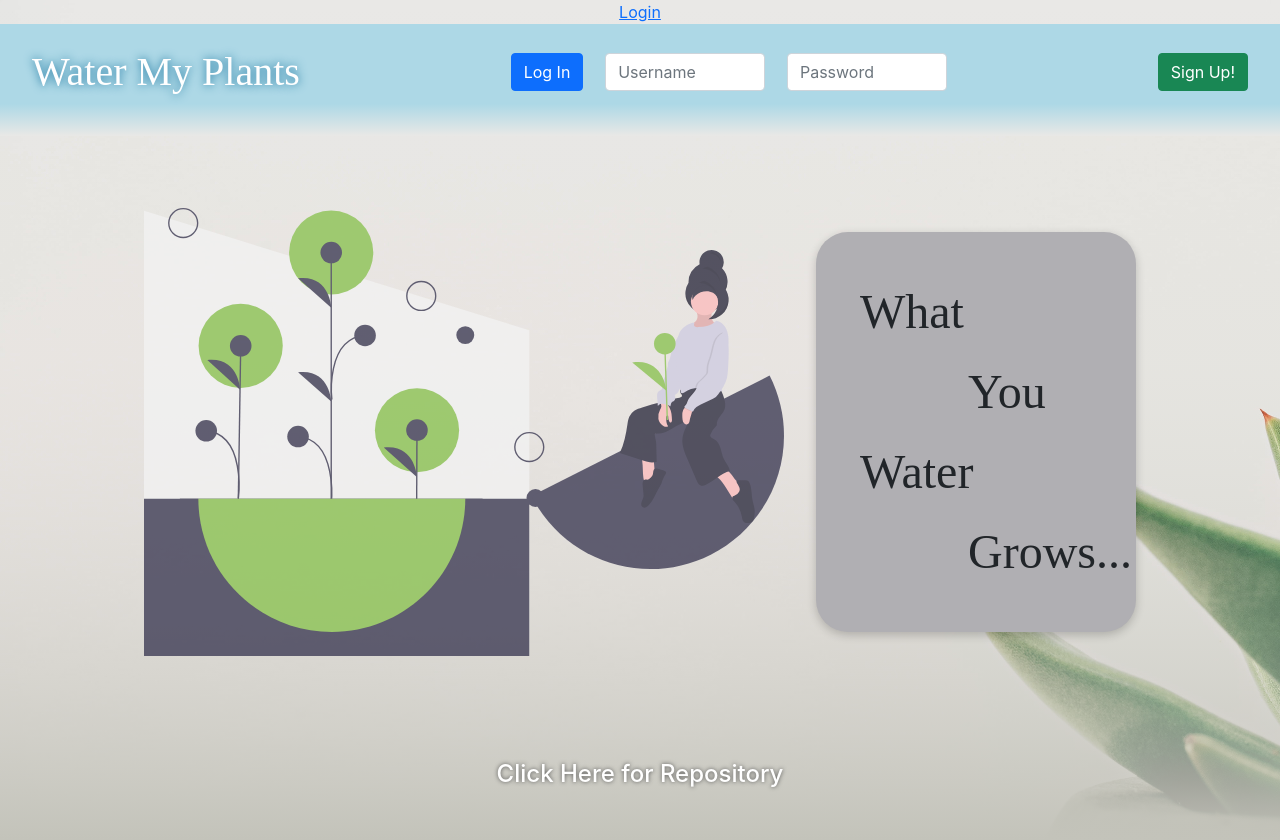
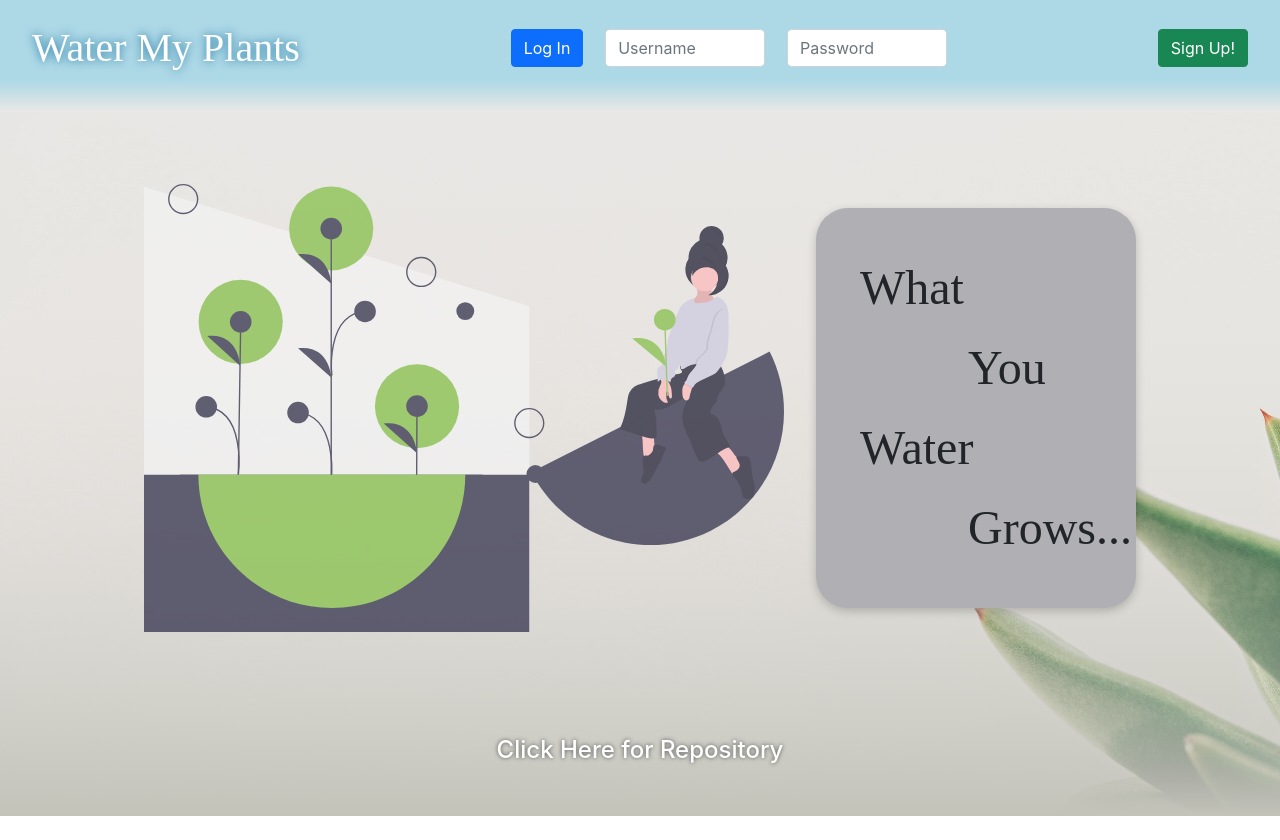
Before and after one commit to water-my-plants2/front-end, a React (Create React App) app: page / in a window 1280 px wide. After the commit the page ends 816 px from the top, so only its background shows below. Built offline with nearby package versions, Linux system fonts and the light colour scheme; a web font is replaced by a local one.

Commit message:
Removed sessionInfo and annoying link from top of app

```diff
--- a/src/App.js
+++ b/src/App.js
@@ -1,14 +1,12 @@
 //Import statements
-import React, { useState } from "react";
+import React from "react";
 import "./App.css";
 import {
   BrowserRouter as Router,
   Route,
-  Redirect,
-  Link
+  Redirect
 } from "react-router-dom";
 
-// import Dummy from "./components/Dummy";
 import Signup from "./components/Signup.js";
 import PlantList from "./components/PlantList.js";
 import HomePage from "./components/HomePage";
@@ -20,16 +18,6 @@ import axios from "axios";
 //Main function
 function App() {
   //Declare state variables
-  const [sessionInfo, setSessionInfo] = useState({
-    authenticated: false,
-    id: 0,
-  });
-
-  // take user directly to plantlist if token and id exist in local storage
-  if (localStorage.getItem("token") && localStorage.getItem("wmp-id")) {
-    // setSessionInfo({authenticated: true, id: localStorage.getItem("wmp-id")})
-    // window.location.href = "/plantlist"
-  }
 
   const login = (credentials) => {
     axios
@@ -40,24 +28,15 @@ function App() {
           localStorage.setItem("token", res.data.token);
           localStorage.setItem("wmp-id", res.data.user_id);
 
-          setSessionInfo({ authenticated: true, id: res.data.user_id });
           window.location.href = "/plantlist";
         } else {
           localStorage.removeItem("token");
         }
       })
       .catch((err) => {
-        setSessionInfo({ authenticated: false, id: 0 });
         localStorage.removeItem("token");
         console.log("Login error: ", err);
       });
-  };
-
-  const logout = () => {
-    console.log("logout");
-    localStorage.removeItem("token");
-    setSessionInfo({ authenticated: false, id: 0 });
-    window.location.href = "/";
   };
 
   const register = (values) => {
@@ -66,10 +45,8 @@ function App() {
       .post("https://watermyplants02.herokuapp.com/api/auth/register", values)
       .then((res) => {
         console.log("register response: ", res);
-        setSessionInfo({ authenticated: false, id: res.data.user_id });
       })
       .catch((err) => {
-        setSessionInfo({ authenticated: false, id: null });
         localStorage.removeItem("token");
         localStorage.removeItem("wmp-id");
         console.log("Login error: ", err);
@@ -80,13 +57,7 @@ function App() {
   return (
     <div className="App">
       <Router>
-        {!sessionInfo.authenticated ? (
-          <Link to="/">Login</Link>
-        ) : (
-          <Link to="/" onClick={logout}>
-            Logout
-          </Link>
-        )}
+
         <Route
           exact
           path="/"
@@ -148,9 +119,7 @@ function App() {
             }
           }}
         />
-        {/* <PrivateRoute path="/plantlist" component={PlantList} id={sessionInfo.id}/> */}
-        {/* <PrivateRoute path="/plantlist/add" component={AddPlant} id={sessionInfo.id}/> */}
-      </Router>
+     </Router>
     </div>
   );
 }
```
